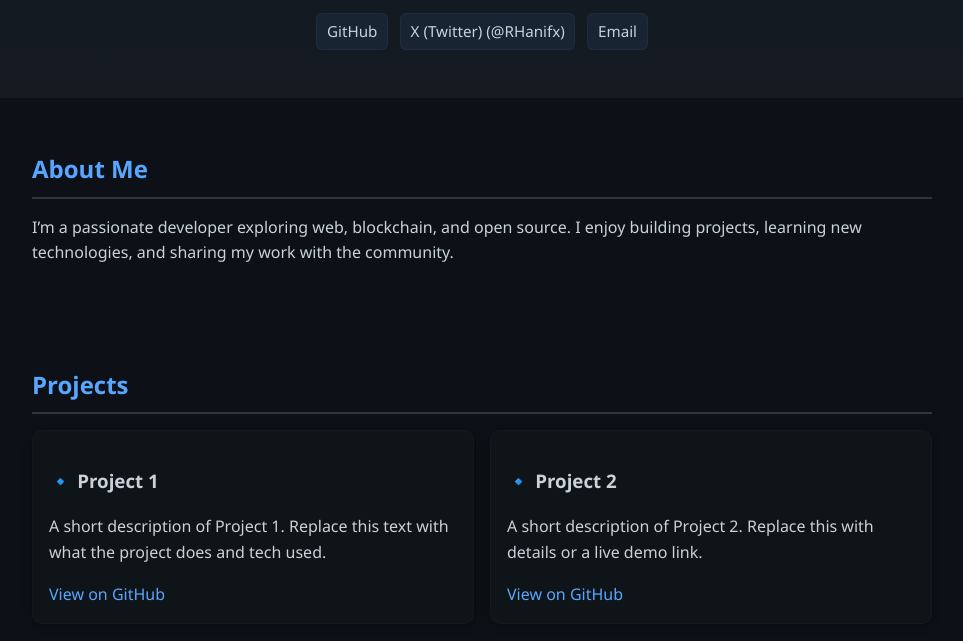
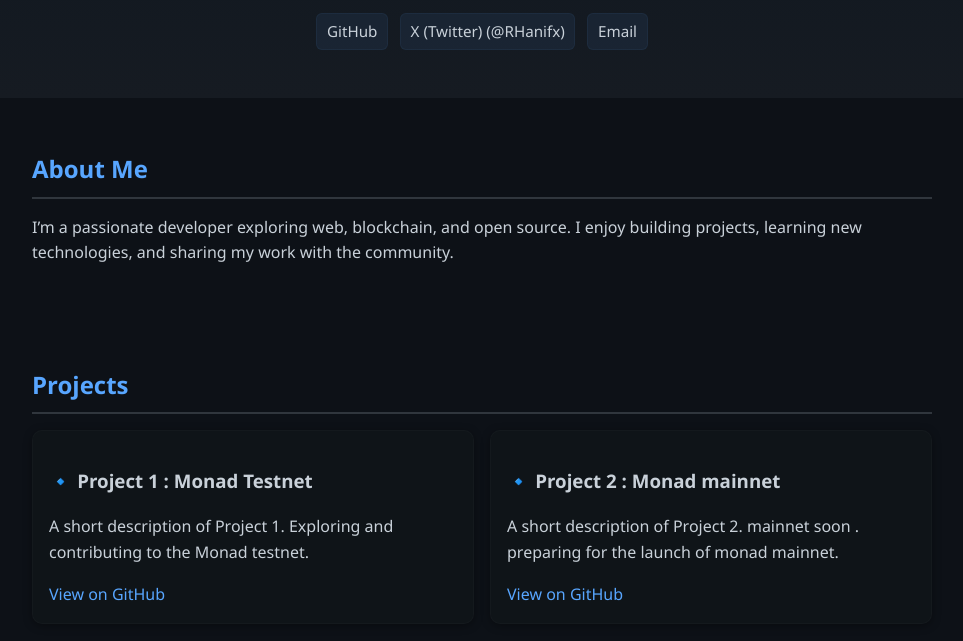
Before and after one commit to rajabalix/http-rajabalix.github.io, a plain HTML site: page index.html in a window 1280 px wide. Shown: the part 159-800 px from the top of the page, without its empty margins (158-1121 px from the left). Drawn offline with Linux system fonts and the light colour scheme.

Commit message:
Monad mainnet soon added to my project

```diff
--- a/index.html
+++ b/index.html
@@ -118,13 +118,13 @@
     <h2>Projects</h2>
     <div class="projects">
       <div class="card">
-        <h3>🔹 Project 1</h3>
-        <p>A short description of Project 1. Replace this text with what the project does and tech used.</p>
+        <h3>🔹 Project 1 : Monad Testnet</h3>
+        <p>A short description of Project 1. Exploring and contributing to the Monad testnet.</p>
         <a href="https://github.com/rajabalix">View on GitHub</a>
       </div>
       <div class="card">
-        <h3>🔹 Project 2</h3>
-        <p>A short description of Project 2. Replace this with details or a live demo link.</p>
+        <h3>🔹 Project 2 : Monad mainnet</h3>
+        <p>A short description of Project 2. mainnet soon . preparing for the launch of monad mainnet.</p>
         <a href="https://github.com/rajabalix">View on GitHub</a>
       </div>
     </div>
```
